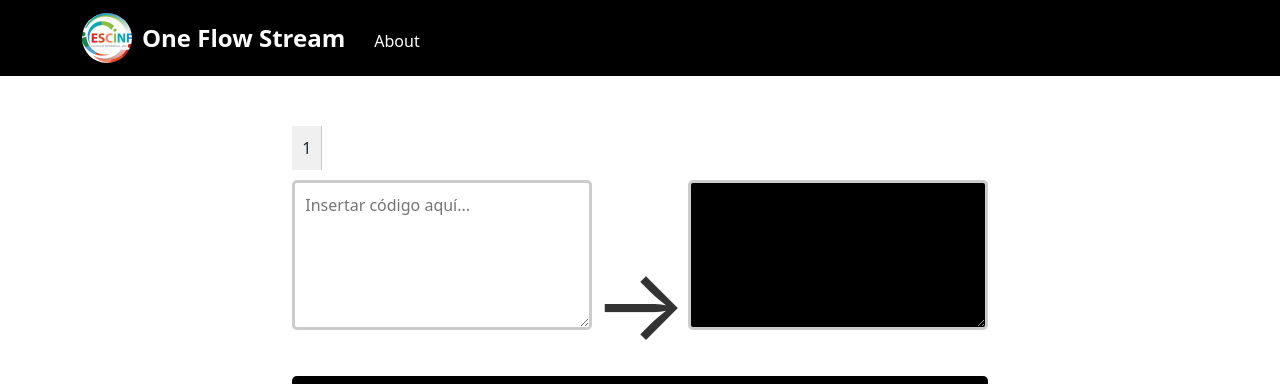
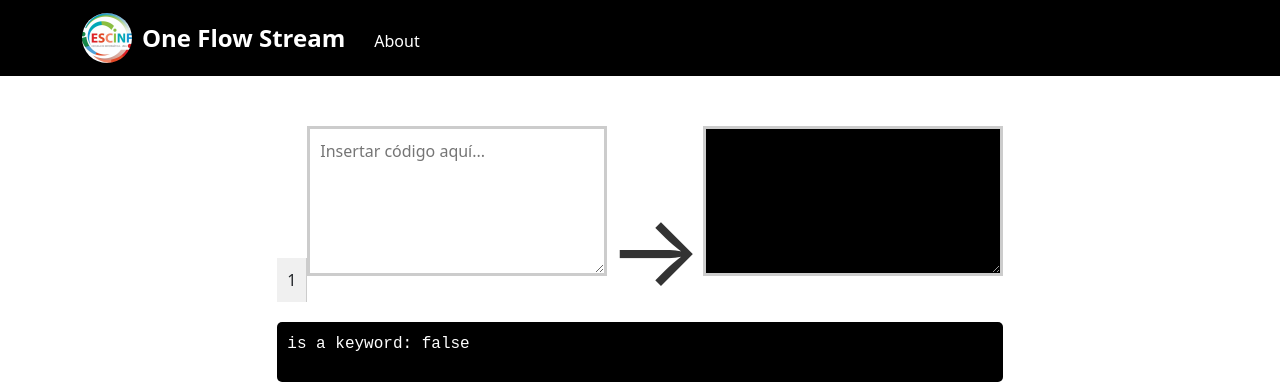
Before and after one commit to XarthDaichi/paradigmas-proyecto-final, a React (Create React App) app in the folder osf-cliente/: page / in a window 1280 px wide. Shown: the top 384 px of the page. Built offline with nearby package versions, Linux system fonts and the light colour scheme; no server answers.

Commit message:
numerosALaPar

```diff
--- a/osf-cliente/src/App.css
+++ b/osf-cliente/src/App.css
@@ -1,13 +1,13 @@
 .custom-textarea {
-
   width: 300px;    /* Specify your desired width */
   height: 150px;   /* Specify your desired height */
-  overflow-y: auto; /* Enable vertical scrolling if content overflows */
   padding: 10px;
   margin-bottom: 10px;
   border: 3px solid #ccc;
-  border-radius: 5px;
+  border-radius: 0px;
   align-items: center;
+  overflow-y: hidden; /* Hide the vertical scrollbar */
+  resize: vertical; /* Allow vertical resizing */
 }
 
 .bg-black {
@@ -173,8 +173,5 @@ body {
   background-color: #f0f0f0; /* Color de fondo de los números de línea */
   border-right: 1px solid #ccc; /* Línea vertical a la derecha de los números */
   margin-bottom: 10px;
+  display: inline-block;
 }
-.textarea-container {
-  display: flex;
-  align-items: center;
-}
```
Also changed, not shown: osf-cliente/src/components/TextEditor/LineNumbersTextArea.js (deleted, +0 -16 lines).
